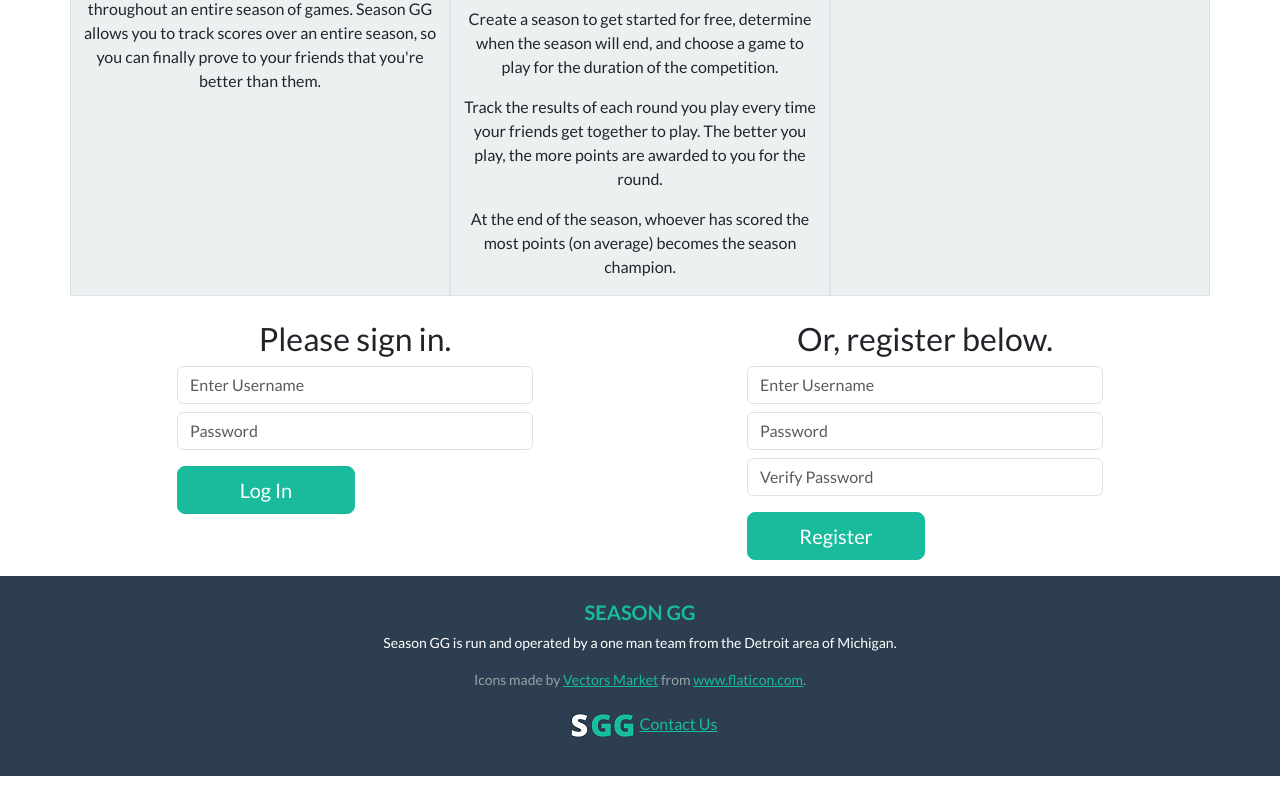
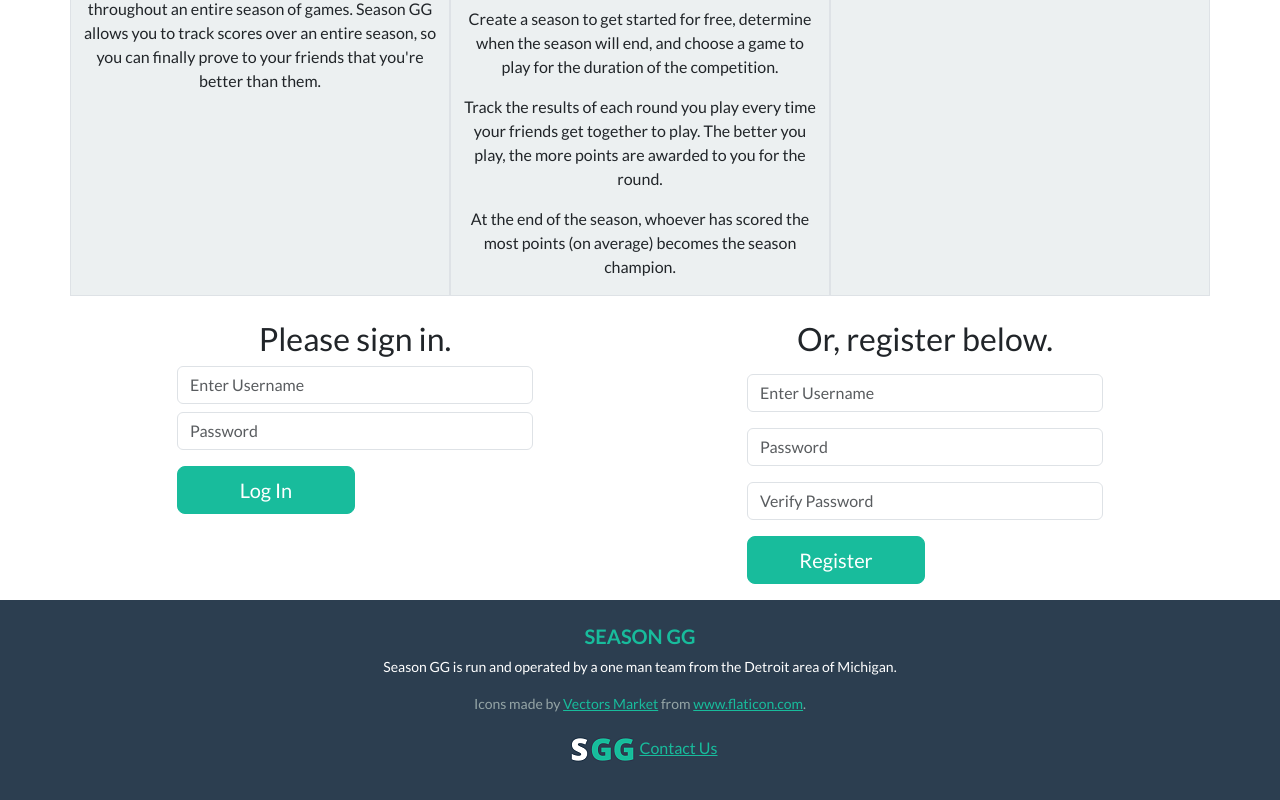
Before and after one commit to MattyCi/seasongg-ui, a React (Vite) app: page / in a window 1280 px wide. Shown: the part 904-1704 px from the top of the page. Before the commit the page ends 1680 px from the top, so only its background shows below. Built offline with nearby package versions, Linux system fonts and the light colour scheme.

Commit message:
register form validation

```diff
--- a/src/components/RegisterInfo.jsx
+++ b/src/components/RegisterInfo.jsx
@@ -13,9 +13,11 @@
     const handleRegister = async (e) => {
         e.preventDefault();
         setError();
+
         setValidated(true);
 
-        if (!username || !password || !passwordVerify) {
+        const form = e.currentTarget;
+        if (!form.checkValidity()) {
             return;
         }
 
@@ -33,22 +35,40 @@
 
     return (
         <div className="col-md-6 col-lg-4 my-2">
-            <form id="registerForm" className={validated ? "was-validated" : ""} onSubmit={handleRegister} noValidate>
+            <form id="registerForm" className={validated ? "was-validated" : "needs-validation"} onSubmit={handleRegister} noValidate>
                 <h1 className="h3 font-weight-normal text-center">Or, register below.</h1>
                 {error && <div className="alert alert-danger" role="alert">{error}</div>}
+                <div class="input-group has-validation">
                     <input name="username" type="text" className="form-control my-2" id="register-username" placeholder="Enter Username" autoComplete="off"
                         value={username}
                         onChange={(e) => setUsername(e.target.value)}
-                    required />
+                        required
+                        minLength="3"
+                        maxLength="32"
+                        pattern="[a-zA-Z0-9\-']+" />
+                    <div class="invalid-feedback">Username must be 3-32 characters and contain only letters, numbers, hyphens, and apostrophes.</div>
+                </div>
+                <div class="input-group has-validation">
                     <input name="password" type="password" className="form-control my-2" id="register-password" placeholder="Password"
                         value={password}
                         onChange={(e) => setPassword(e.target.value)}
                         autoComplete="new-password"
-                    required />
+                        required
+                        minLength="8"
+                        maxLength="32"
+                        pattern="^(?=.*[a-z])(?=.*[A-Z])(?=.*\d).{8,32}$" />
+                    <div class="invalid-feedback">Password must be 8-32 characters and contain at least one lowercase letter, one uppercase letter, and one digit.</div>
+                </div>
+                <div class="input-group has-validation">
                     <input name="passwordVerify" type="password" className="form-control my-2" id="register-password-verify" placeholder="Verify Password"
                         value={passwordVerify}
                         onChange={(e) => setPasswordVerify(e.target.value)}
-                    required />
+                        required
+                        minLength="8"
+                        maxLength="32"
+                        pattern="^(?=.*[a-z])(?=.*[A-Z])(?=.*\d).{8,32}$" />
+                    <div class="invalid-feedback">Password must be 8-32 characters and contain at least one lowercase letter, one uppercase letter, and one digit.</div>
+                </div>
                 <button type="submit" className="btn btn-success btn-rspnsv btn-lg my-2" disabled={loading}>
                     {loading ? <div className="spinner-border" role="status">
                         <span className="visually-hidden">Loading...</span>
```
Lines whose indentation alone changed are shown as unchanged.
